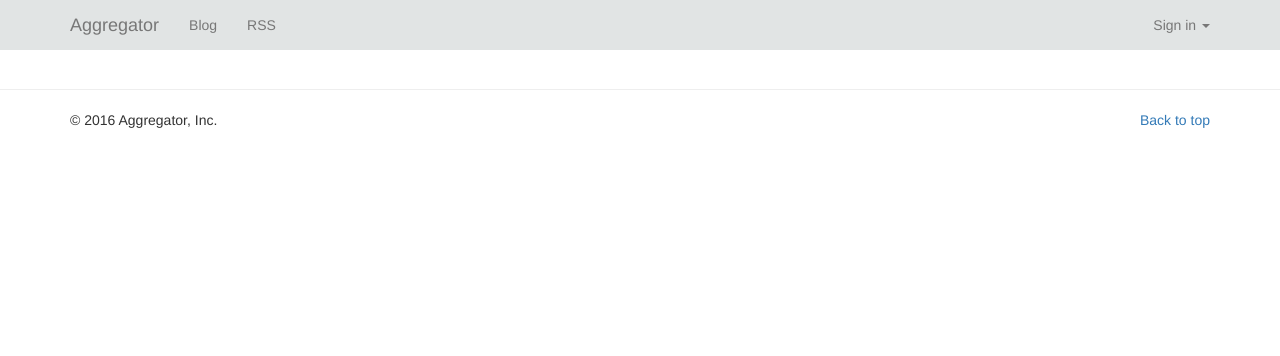
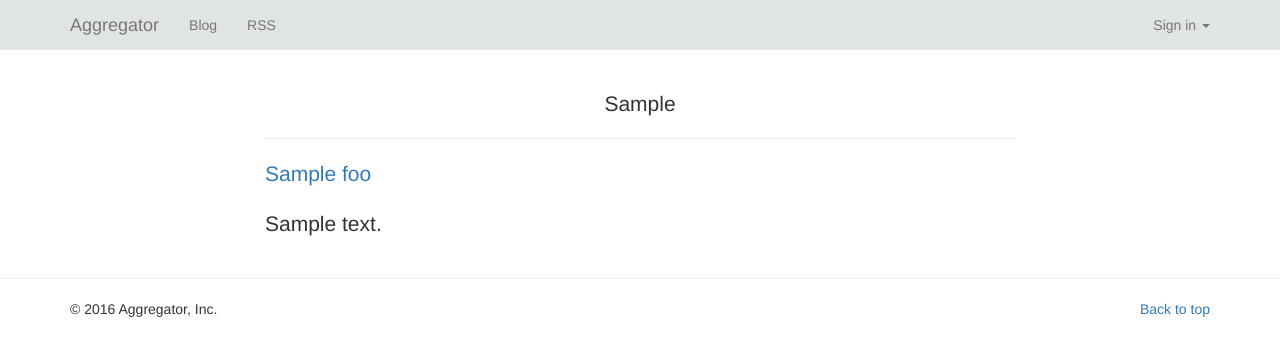
Before and after one commit to dmmeteo/trydjango18, a Django app: template templates/aggregator/parse.html in a window 1280 px wide. Shown: the top 356 px of the page. Run offline with Django 3.2, Linux system fonts and the light colour scheme; the template is opened without the code that fills it: most values are stand-ins (such as "Sample title", 1, 10 or a date in 2020); parts of the project's set-up code (start-up, migrations or seed data) failed here and were passed over; some libraries are stand-ins or nearby versions.

Commit message:
Added into aggregator's view a new function for parse

```diff
--- a/templates/aggregator/home.html
+++ b/templates/aggregator/home.html
@@ -14,7 +14,7 @@
             {% endif %}
             {% if response %}
                 {% for foo in response %}
-                    <h1 class="lead"><a href="{% url 'aggregator:parse' foo.id %}">{{ foo.value.0 }}</a></h1>
+                    <h1 class="lead">{{ forloop.counter }}. <a href="{% url 'aggregator:parse' foo.id %}">{{ foo.value.0 }}</a></h1>
                 {% endfor %}
                 </table>
             {% elif request.user.is_authenticated %}
--- a/templates/aggregator/parse.html
+++ b/templates/aggregator/parse.html
@@ -1,4 +1,15 @@
 {% extends 'base.html' %}
 {% block head_title %}Parse's page{% endblock %}
 {% block content %}
+    <div class="row">
+        <div class="col-md-8 col-md-offset-2">
+            <h1 class="lead text-align-center">{{ items.0 }}</h1>
+            <hr>
+            {% for foo in source.entries %}
+                <h2 class="lead"><a href="{{ foo.link }}">{{ foo.title }}</a></h2>
+                <p class="lead">{{ foo.description }}</p>
+            {% endfor %}
+
+        </div>
+    </div>
 {% endblock %}
```
Also changed, not shown: aggregator/views.py (+23 -1 lines).
